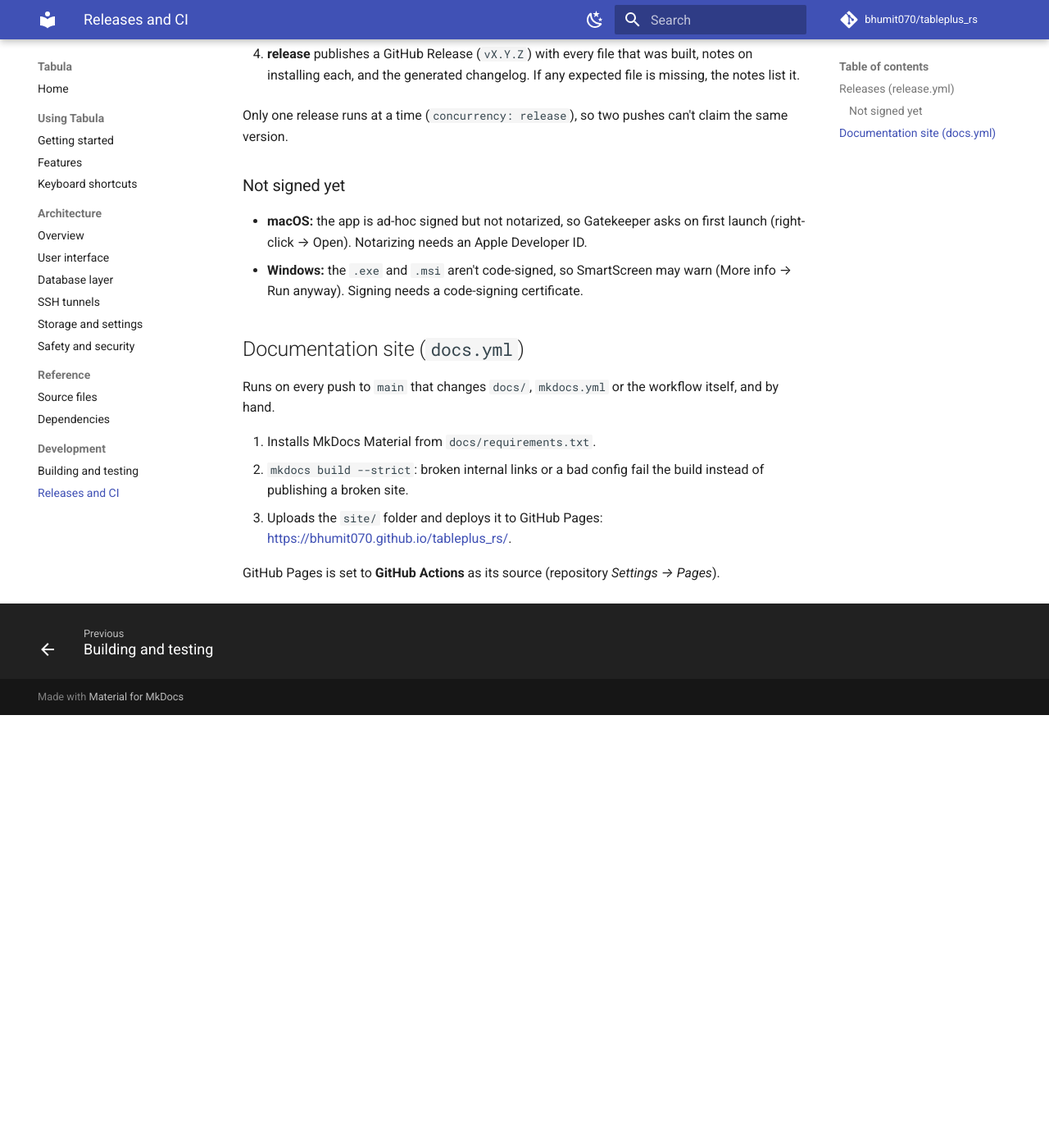
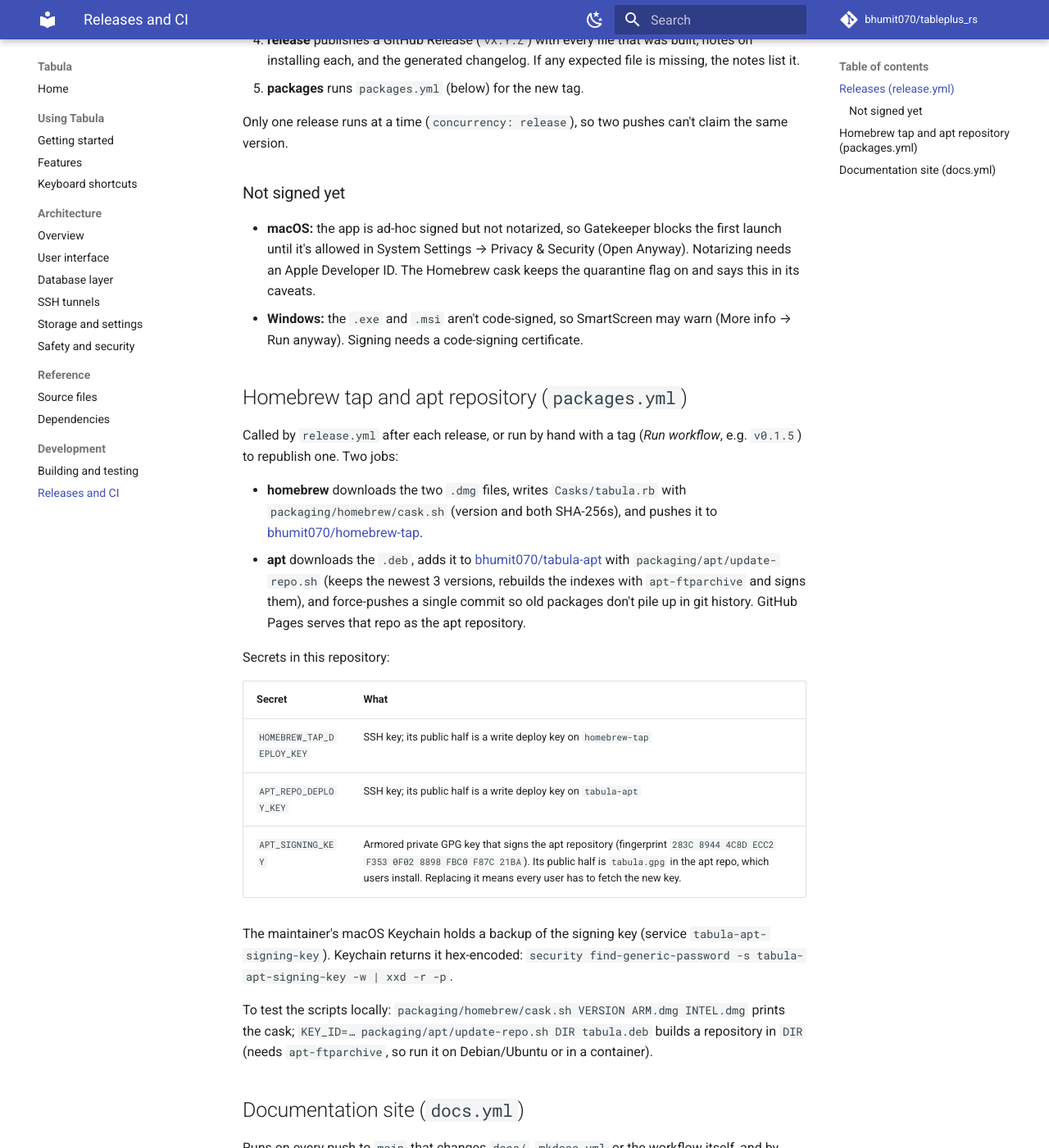
Before and after one commit to bhumit070/tableplus_rs, an MkDocs documentation site: the page built from docs/releases.md, in a window 1280 px wide and 1400 px high, scrolled down 1012 px. Shown: the whole window at 82% size. Built offline with MkDocs 1.6.1 and Material for MkDocs 9.7.7, drawn with Linux system fonts in a browser that asks for light colours; comment, search, counter and statistics services are not loaded; before the commit the page ends 1884 px from its top, so only the background shows below that; some of the changed text lies outside the part shown.

Commit message:
Homebrew tap and apt repository, updated on every release
packages.yml runs after each release (or by hand for a tag): it writes the
cask to bhumit070/homebrew-tap and adds the .deb to a signed apt
repository in bhumit070/tabula-apt, served by GitHub Pages. The cask keeps
macOS quarantine on and explains the first-launch approval.

Co-Authored-By: Claude Opus 5.5 <noreply@anthropic.com>

````diff
--- a/docs/releases.md
+++ b/docs/releases.md
@@ -20,6 +20,7 @@ flowchart LR
         W[Windows x86_64]
     end
     B --> R[release<br/>publish GitHub Release]
+    R --> P[packages<br/>Homebrew tap + apt repo]
 ```
 
 1. **version** picks the next version. MAJOR.MINOR come from `Cargo.toml`.
@@ -41,6 +42,7 @@ flowchart LR
 4. **release** publishes a GitHub Release (`vX.Y.Z`) with every file that
    was built, notes on installing each, and the generated changelog. If
    any expected file is missing, the notes list it.
+5. **packages** runs `packages.yml` (below) for the new tag.
 
 Only one release runs at a time (`concurrency: release`), so two pushes
 can't claim the same version.
@@ -48,10 +50,43 @@ can't claim the same version.
 ### Not signed yet
 
 - **macOS:** the app is ad-hoc signed but not notarized, so Gatekeeper
-  asks on first launch (right-click → Open). Notarizing needs an Apple
-  Developer ID.
+  blocks the first launch until it's allowed in System Settings → Privacy &
+  Security (Open Anyway). Notarizing needs an Apple Developer ID. The
+  Homebrew cask keeps the quarantine flag on and says this in its caveats.
 - **Windows:** the `.exe` and `.msi` aren't code-signed, so SmartScreen may
   warn (More info → Run anyway). Signing needs a code-signing certificate.
+
+## Homebrew tap and apt repository (`packages.yml`)
+
+Called by `release.yml` after each release, or run by hand with a tag
+(*Run workflow*, e.g. `v0.1.5`) to republish one. Two jobs:
+
+- **homebrew** downloads the two `.dmg` files, writes `Casks/tabula.rb` with
+  `packaging/homebrew/cask.sh` (version and both SHA-256s), and pushes it to
+  [bhumit070/homebrew-tap](https://github.com/bhumit070/homebrew-tap).
+- **apt** downloads the `.deb`, adds it to
+  [bhumit070/tabula-apt](https://github.com/bhumit070/tabula-apt) with
+  `packaging/apt/update-repo.sh` (keeps the newest 3 versions, rebuilds the
+  indexes with `apt-ftparchive` and signs them), and force-pushes a single
+  commit so old packages don't pile up in git history. GitHub Pages serves
+  that repo as the apt repository.
+
+Secrets in this repository:
+
+| Secret | What |
+| --- | --- |
+| `HOMEBREW_TAP_DEPLOY_KEY` | SSH key; its public half is a write deploy key on `homebrew-tap` |
+| `APT_REPO_DEPLOY_KEY` | SSH key; its public half is a write deploy key on `tabula-apt` |
+| `APT_SIGNING_KEY` | Armored private GPG key that signs the apt repository (fingerprint `283C 8944 4C8D ECC2 F353 0F02 8898 FBC0 F87C 21BA`). Its public half is `tabula.gpg` in the apt repo, which users install. Replacing it means every user has to fetch the new key. |
+
+The maintainer's macOS Keychain holds a backup of the signing key
+(service `tabula-apt-signing-key`). Keychain returns it hex-encoded:
+`security find-generic-password -s tabula-apt-signing-key -w | xxd -r -p`.
+
+To test the scripts locally: `packaging/homebrew/cask.sh VERSION ARM.dmg
+INTEL.dmg` prints the cask; `KEY_ID=… packaging/apt/update-repo.sh DIR
+tabula.deb` builds a repository in `DIR` (needs `apt-ftparchive`, so run it
+on Debian/Ubuntu or in a container).
 
 ## Documentation site (`docs.yml`)
 
````
Also changed, not shown: other parts of docs/releases.md (+1 -1 lines), README.md (+17 -4 lines), docs/getting-started.md (+23 -5 lines), 4 other files.
